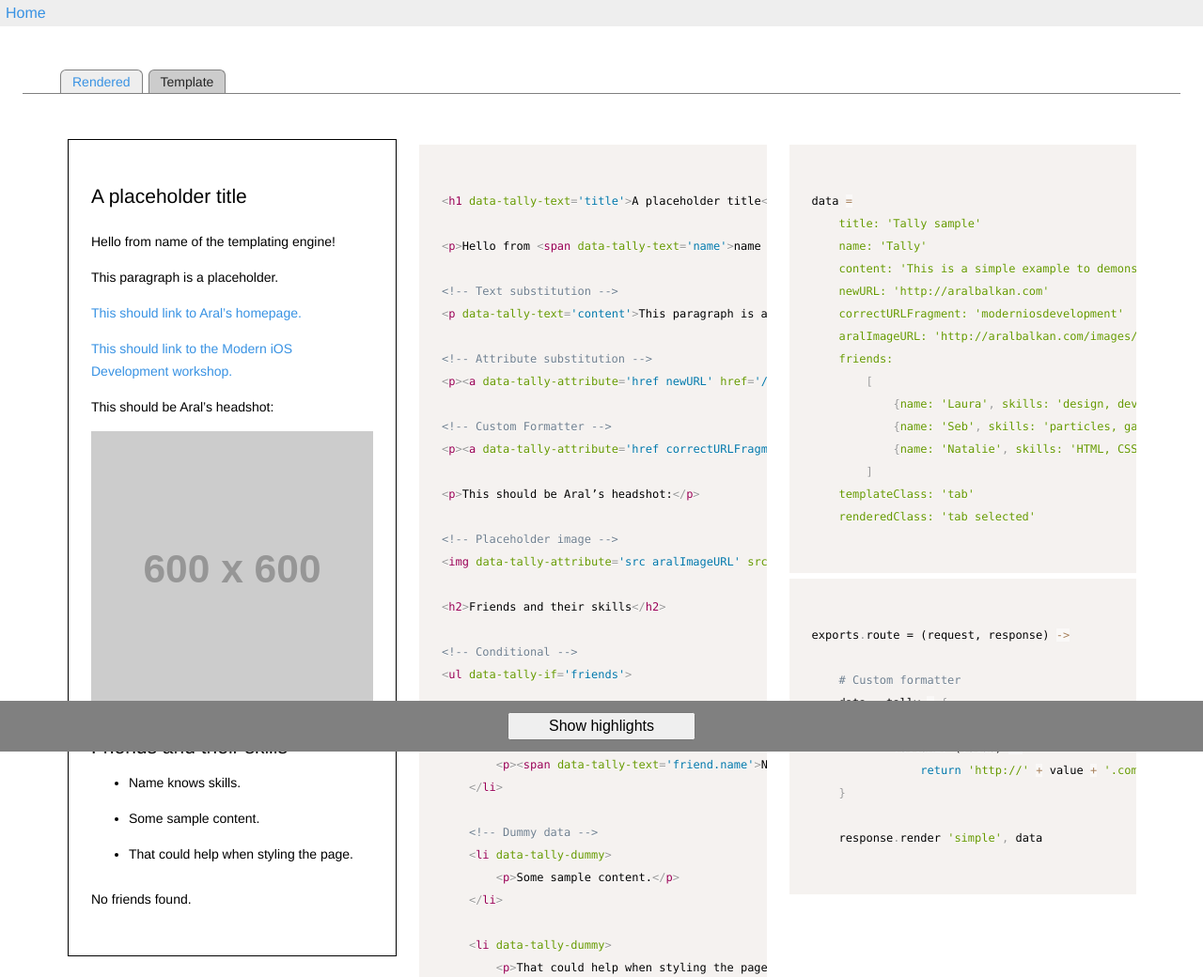
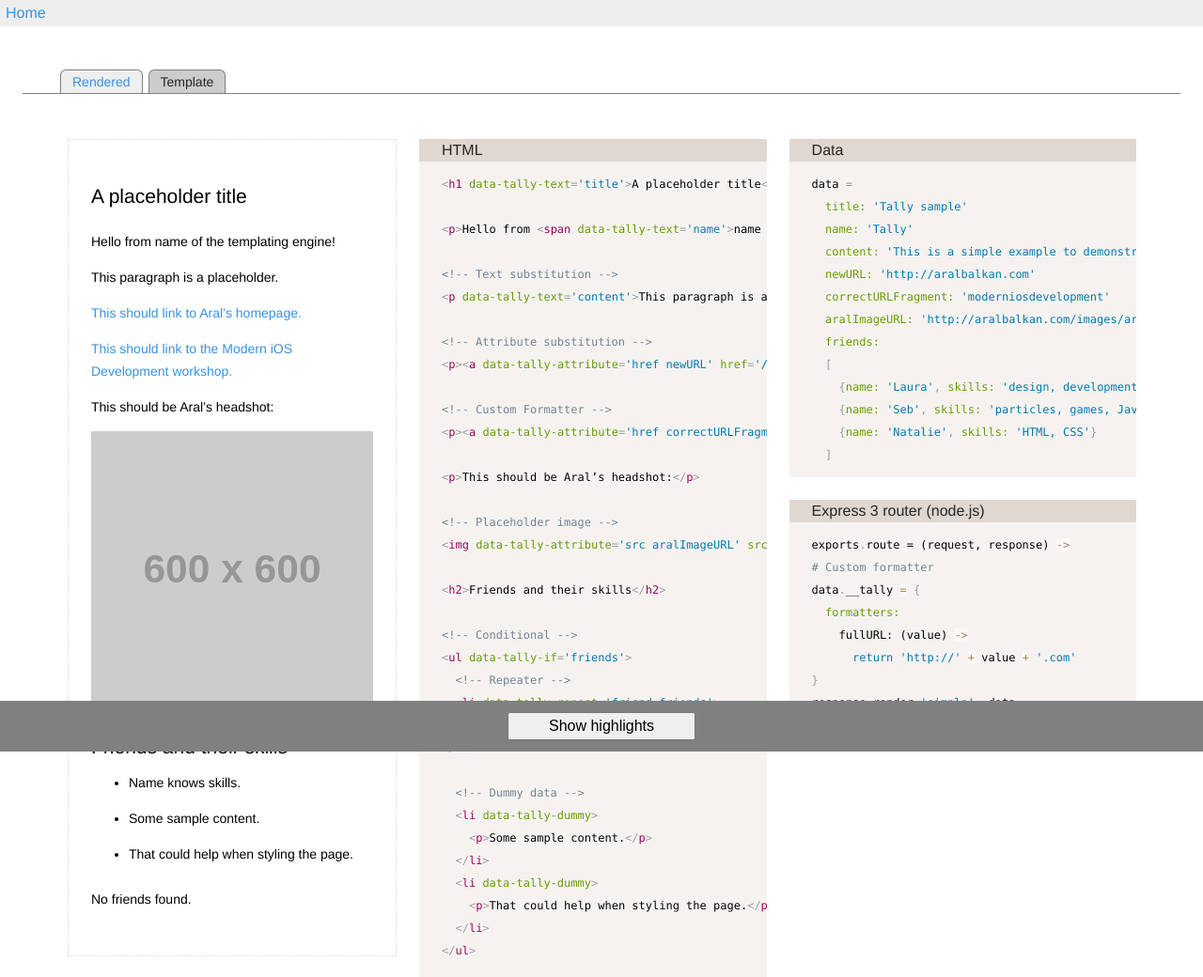
Before and after one commit to aral/tally, a website: page views/simple.html in a window 1280 px wide. Shown: the top 1040 px of the page at 94% size. Drawn offline with Linux system fonts and the light colour scheme; placeholder pictures from the web are drawn by us.

Commit message:
Cleaned up the simple example a bit more.

```diff
--- a/package.json
+++ b/package.json
@@ -1,7 +1,7 @@
 {
     "name": "tally",
     "description": "Tally is a simple, unobtrusive JavaScript template engine for Express/Node and browser.",
-    "version": "0.0.1-8",
+    "version": "0.0.1-9",
     "author": "Aral Balkan <aral@aralbalkan.com>",
     "repository": {
         "type": "git",
--- a/views/css/prism.css
+++ b/views/css/prism.css
@@ -14,9 +14,9 @@ pre[class*="language-"] {
 	white-space: pre;
 	word-spacing: normal;
 
-	-moz-tab-size: 4;
-	-o-tab-size: 4;
-	tab-size: 4;
+	-moz-tab-size: 2;
+	-o-tab-size: 2;
+	tab-size: 2;
 
 	-webkit-hyphens: none;
 	-moz-hyphens: none;
--- a/views/css/simple.css
+++ b/views/css/simple.css
@@ -8,7 +8,7 @@
     /*margin: 0 auto;*/
     width:320px;
     float:left;
-    border: 1px solid black;
+    border: 1px dotted #E0D7D1;
     min-width: 348px;
     margin-right:24px;
     /*display: block;*/
@@ -34,22 +34,42 @@
 	margin-left:0;
 }
 
-#source h2, #data h2
+#source h2, #server h2
 {
-	display:none;
-	margin-bottom: 12px;
+	/*display:none;*/
+	/*margin-bottom: 12px;*/
+
+	display:block;
+	margin-top: 0;
+	margin-bottom: -6px;
+	padding-left: 24px;
+	color: #252525;
+	background-color: #E0D7D1;
+	z-index: 9999;
+	font-size: 16px;
+	font-weight: 500;
 }
 
-#data
+#server
 {
 	min-width:300px;
 	float: left;
 	width: 30%;
 }
 
+#data
+{
+	margin-bottom: 24px;
+}
+
+section
+{
+	margin-bottom: 48px;
+}
+
 pre[class*="language-"]
 {
-	padding: 48px 24px;
+	padding: 12px 24px;
 	font-size: 12px !important;
 
     white-space: pre-wrap; /* CSS3 */
@@ -59,22 +79,27 @@ pre[class*="language-"]
     word-wrap: break-word; /* Internet Explorer 5.5+ */
 }
 
+code[class*='coffeescript'] span[class~='token'][class~='string']
+{
+	color: #07a;
+}
+
 @media all and (max-width:1160px)
 {
-	#template, #source, #data
+	#template, #source, #server
 	{
 		float: none;
 		width: inherit;
 		border: none;
 	}
 
-	#source, #data
+	#source, #server
 	{
 		padding: 24px 0;
 		border-top: 1px solid black;
 	}
 
-	#source h2, #data h2
+	#source h2, #server h2
 	{
 		display:block;
 	}
--- a/views/simple.html
+++ b/views/simple.html
@@ -12,7 +12,7 @@
 
     <!-- Syntax highlighting for the code -->
     <link rel='stylesheet' type='text/css' href='css/prism.css'>
-    <script src='js/tally-highlights.js'></script>
+    <script data-tally-dummy src='js/tally-highlights.js'></script>
 
     <link rel='stylesheet' type='text/css' href='css/simple.css'>
 
@@ -101,7 +101,6 @@
 
 &lt;!-- Conditional --&gt;
 &lt;ul data-tally-if=&#039;friends&#039;&gt;
-
   &lt;!-- Repeater --&gt;
   &lt;li data-tally-repeat=&#039;friend friends&#039;&gt;
     &lt;p&gt;&lt;span data-tally-text=&#039;friend.name&#039;&gt;Name&lt;/span&gt; knows &lt;span data-tally-text=&#039;friend.skills&#039;&gt;skills&lt;/span&gt;.&lt;/p&gt;
@@ -111,7 +110,6 @@
   &lt;li data-tally-dummy&gt;
     &lt;p&gt;Some sample content.&lt;/p&gt;
   &lt;/li&gt;
-
   &lt;li data-tally-dummy&gt;
     &lt;p&gt;That could help when styling the page.&lt;/p&gt;
   &lt;/li&gt;
@@ -121,9 +119,9 @@
 &lt;p data-tally-if=&#039;not:friends&#039;&gt;No friends found.&lt;/p&gt;</code></pre>
     </section>
 
-    <section id='data'>
+    <section id='server'>
         <h2>Data</h2>
-        <pre><code class='language-coffeescript'>data =
+        <pre id='data'><code class='language-coffeescript'>data =
   title: 'Tally sample'
   name: 'Tally'
   content: 'This is a simple example to demonstrate Tally, a templating engine for Express 3 and client‐side JavaScript built on Distal, a JavaScript implementation of TAL from the Zope framework.'
@@ -135,20 +133,16 @@
     {name: 'Laura', skills: 'design, development, illustration, speaking'},
     {name: 'Seb', skills: 'particles, games, JavaScript, C++'},
     {name: 'Natalie', skills: 'HTML, CSS'}
-        ]
-    templateClass: 'tab'
-    renderedClass: 'tab selected'</code></pre>
+  ]</code></pre>
 
         <h2>Express 3 router (node.js)</h2>
         <pre><code class='language-coffeescript'>exports.route = (request, response) -&gt;
-
 # Custom formatter
 data.__tally = {
   formatters:
     fullURL: (value) -&gt;
       return 'http://' + value + '.com'
 }
-
 response.render 'simple', data
 </code></pre>
     </section>
```
Also changed, not shown: views/index.html (+1 -1 lines). Lines whose indentation alone changed are shown as unchanged.
